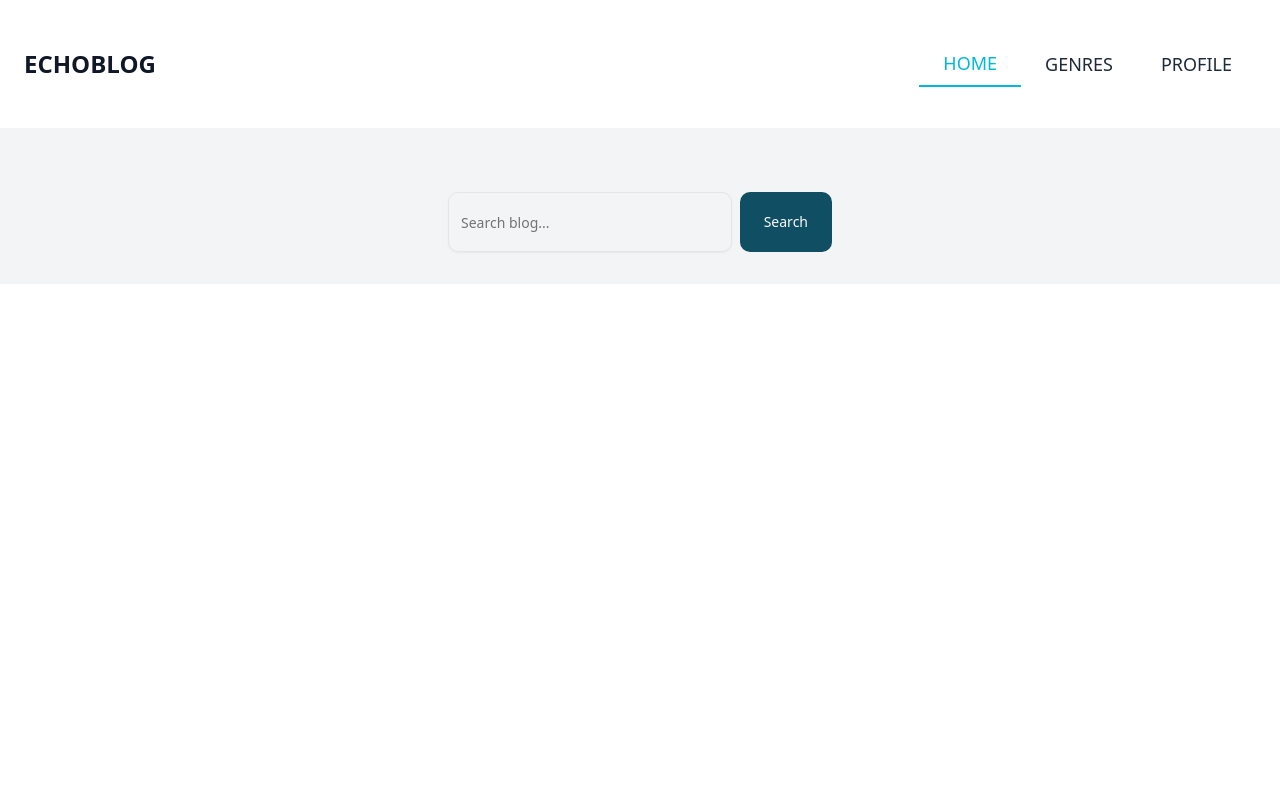
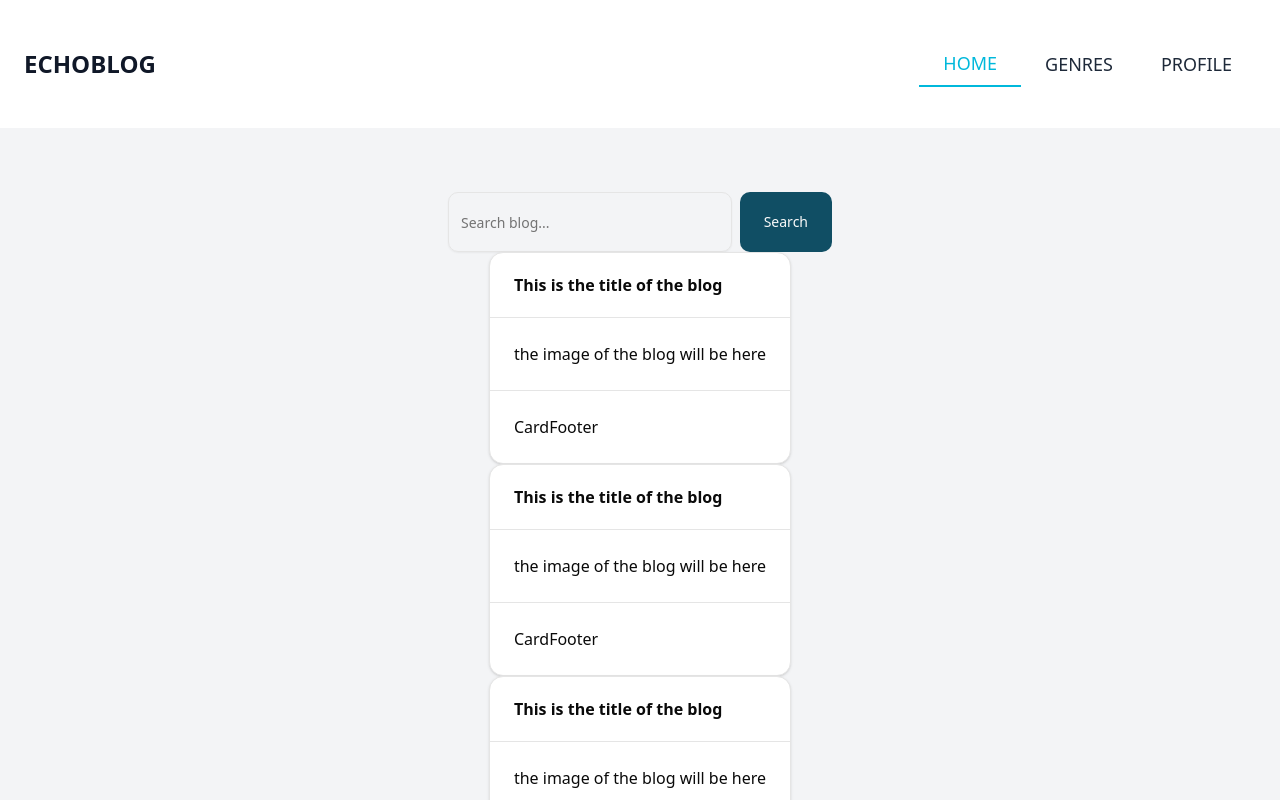
Before and after one commit to maxmulla23/blog, a Next.js app in the folder blogui/: page /newsfeed in a window 1280 px wide. Built offline with nearby package versions, Linux system fonts and the light colour scheme.

Commit message:
blog card

```diff
--- /dev/null
+++ b/blogui/app/comp/blogCard.js
@@ -0,0 +1,58 @@
+import { Card, CardContent, CardFooter, CardHeader, CardTitle } from "@/components/ui/card"
+
+
+const blogs = [
+    {
+        id:1,
+        title: "This is the title of the blog",
+        image: "the image of the blog will be here",
+    },
+    {
+        id:2,
+        title: "This is the title of the blog",
+        image: "the image of the blog will be here",
+    },
+    {
+        id:3,
+        title: "This is the title of the blog",
+        image: "the image of the blog will be here",
+    },
+    {
+        id:4,
+        title: "This is the title of the blog",
+        image: "the image of the blog will be here",
+    },
+    {
+        id:5,
+        title: "This is the title of the blog",
+        image: "the image of the blog will be here",
+    },
+    {
+        id:6,
+        title: "This is the title of the blog",
+        image: "the image of the blog will be here",
+    }
+]
+
+export function BlogCard() {
+    return(
+        <div>
+        {blogs.map((blog) => (
+            <Card key={blog.id}>
+            <CardHeader>
+                <CardTitle>{blog.title}</CardTitle>
+            </CardHeader>
+            <hr />
+            <CardContent>
+                <p>{blog.image}</p>
+            </CardContent>
+            <hr />
+            <CardFooter>
+                <p>CardFooter</p>
+            </CardFooter>
+        </Card>
+        ))
+        }
+        </div>
+    )
+}
--- a/blogui/app/newsfeed/page.js
+++ b/blogui/app/newsfeed/page.js
@@ -1,5 +1,8 @@
-import { Textarea } from "@/components/ui/textarea"
+
 import { SearchBar } from "../comp/searchBar"
+import { BlogCard } from "../comp/blogCard"
+
+
 
 export default function Page() {
     return (
@@ -8,7 +11,7 @@ export default function Page() {
             <div className="flex flex-col mt-8">
                <SearchBar />
             </div>
-
+            <BlogCard />
             </div>
 
         </div>
```
